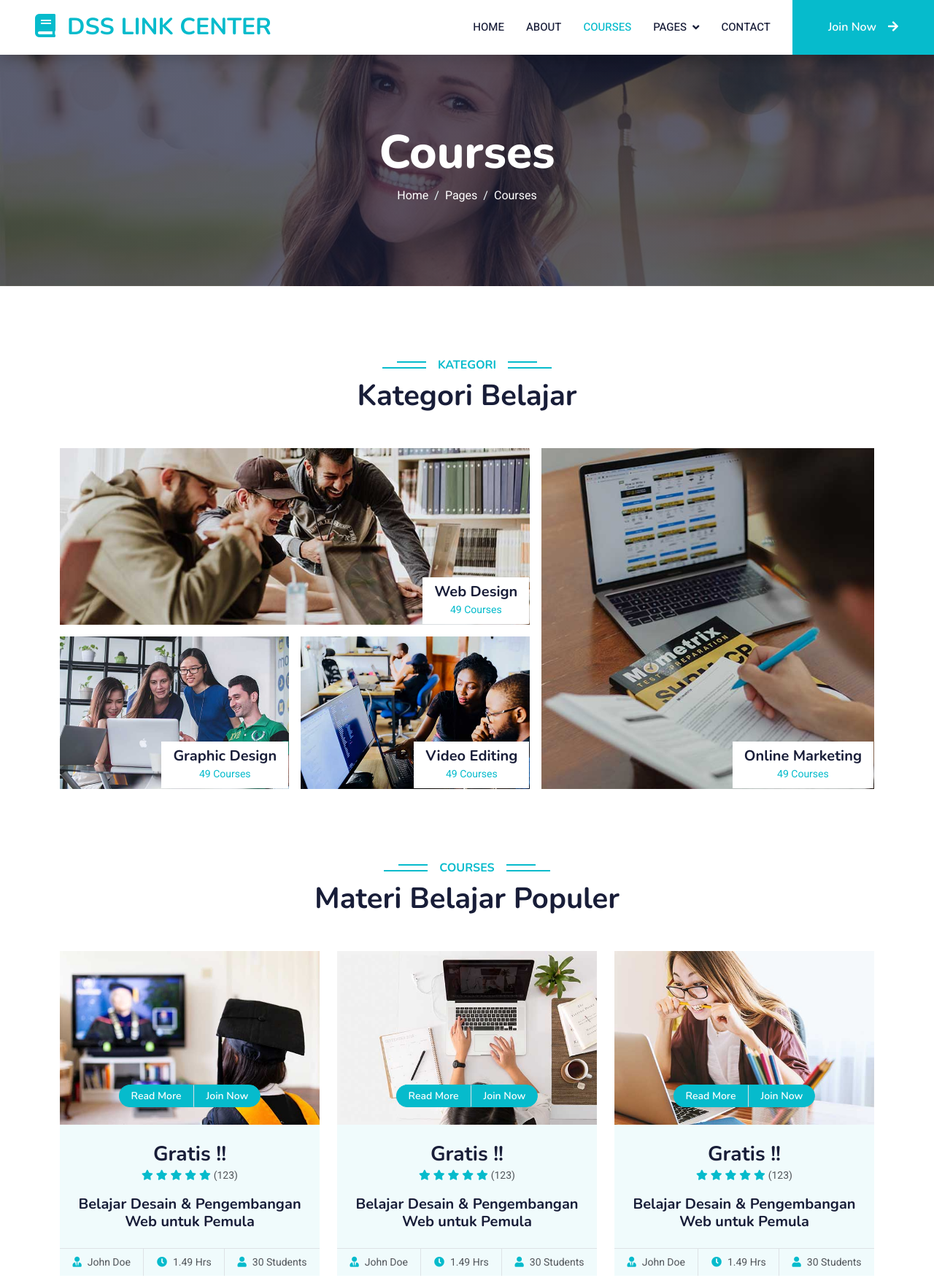
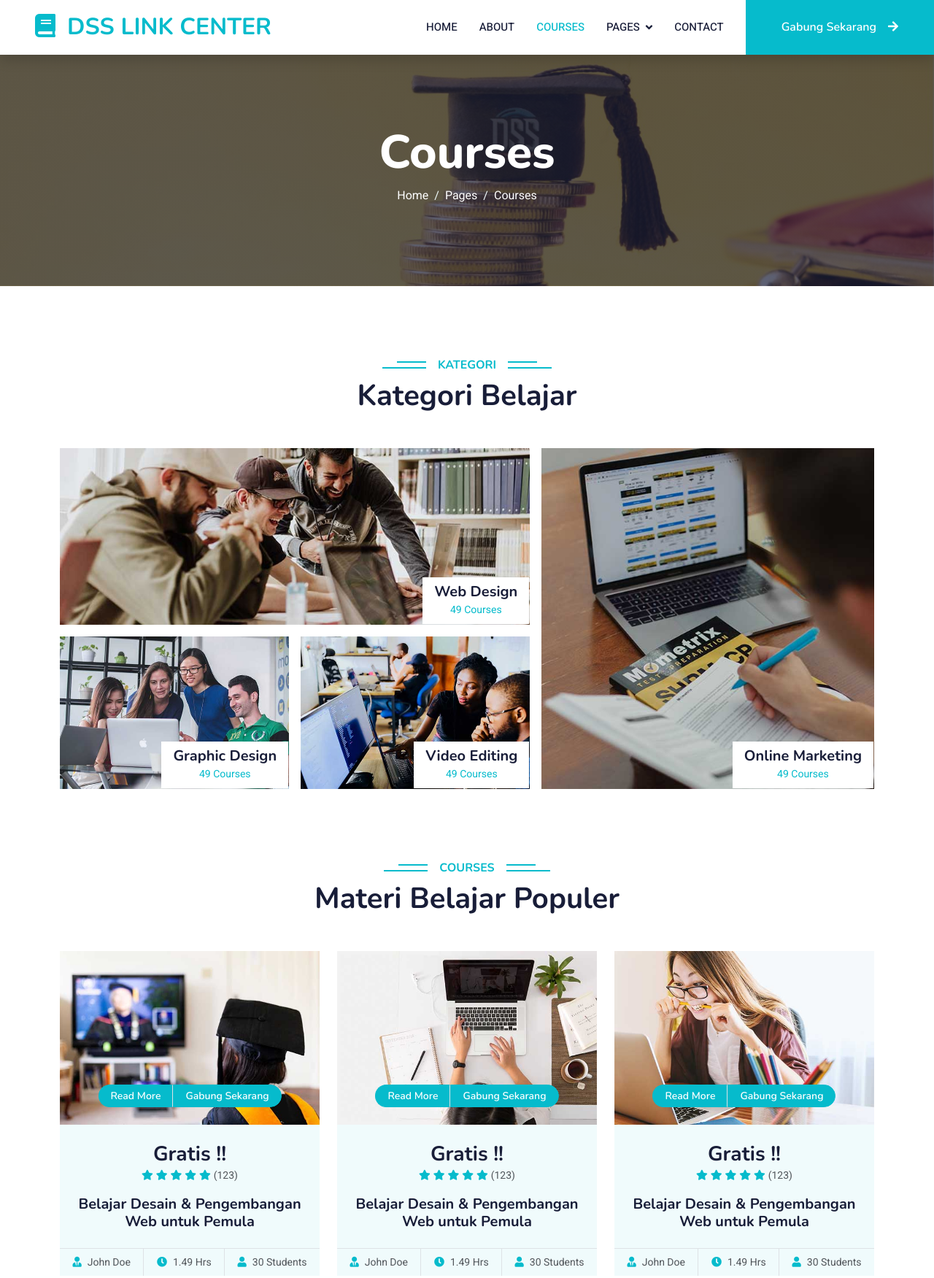
Before and after one commit to DediSuandiSetiawan/dss-learning, a plain HTML site: page courses.html in a window 1280 px wide. Shown: the top 1751 px of the page at 73% size. Drawn offline with nearby package versions, Linux system fonts and the light colour scheme.

Commit message:
Add files via upload

```diff
--- a/courses.html
+++ b/courses.html
@@ -64,7 +64,7 @@
                 </div>
                 <a href="contact.html" class="nav-item nav-link">Contact</a>
             </div>
-            <a href="" class="btn btn-primary py-4 px-lg-5 d-none d-lg-block">Join Now<i class="fa fa-arrow-right ms-3"></i></a>
+            <a href="" class="btn btn-primary py-4 px-lg-5 d-none d-lg-block">Gabung Sekarang<i class="fa fa-arrow-right ms-3"></i></a>
         </div>
     </nav>
     <!-- Navbar End -->
@@ -158,7 +158,7 @@
                             <img class="img-fluid" src="img/course-1.jpg" alt="">
                             <div class="w-100 d-flex justify-content-center position-absolute bottom-0 start-0 mb-4">
                                 <a href="#" class="flex-shrink-0 btn btn-sm btn-primary px-3 border-end" style="border-radius: 30px 0 0 30px;">Read More</a>
-                                <a href="#" class="flex-shrink-0 btn btn-sm btn-primary px-3" style="border-radius: 0 30px 30px 0;">Join Now</a>
+                                <a href="#" class="flex-shrink-0 btn btn-sm btn-primary px-3" style="border-radius: 0 30px 30px 0;">Gabung Sekarang</a>
                             </div>
                         </div>
                         <div class="text-center p-4 pb-0">
@@ -186,7 +186,7 @@
                             <img class="img-fluid" src="img/course-2.jpg" alt="">
                             <div class="w-100 d-flex justify-content-center position-absolute bottom-0 start-0 mb-4">
                                 <a href="#" class="flex-shrink-0 btn btn-sm btn-primary px-3 border-end" style="border-radius: 30px 0 0 30px;">Read More</a>
-                                <a href="#" class="flex-shrink-0 btn btn-sm btn-primary px-3" style="border-radius: 0 30px 30px 0;">Join Now</a>
+                                <a href="#" class="flex-shrink-0 btn btn-sm btn-primary px-3" style="border-radius: 0 30px 30px 0;">Gabung Sekarang</a>
                             </div>
                         </div>
                         <div class="text-center p-4 pb-0">
@@ -214,7 +214,7 @@
                             <img class="img-fluid" src="img/course-3.jpg" alt="">
                             <div class="w-100 d-flex justify-content-center position-absolute bottom-0 start-0 mb-4">
                                 <a href="#" class="flex-shrink-0 btn btn-sm btn-primary px-3 border-end" style="border-radius: 30px 0 0 30px;">Read More</a>
-                                <a href="#" class="flex-shrink-0 btn btn-sm btn-primary px-3" style="border-radius: 0 30px 30px 0;">Join Now</a>
+                                <a href="#" class="flex-shrink-0 btn btn-sm btn-primary px-3" style="border-radius: 0 30px 30px 0;">Gabung Sekarang</a>
                             </div>
                         </div>
                         <div class="text-center p-4 pb-0">
--- a/css/style.css
+++ b/css/style.css
@@ -197,7 +197,7 @@
 }
 
 .page-header {
-    background: linear-gradient(rgba(24, 29, 56, .7), rgba(24, 29, 56, .7)), url(../img/carousel-1.jpg);
+    background: linear-gradient(rgba(24, 29, 56, .7), rgba(24, 29, 56, .7)), url(../img/carousel-3.jpg);
     background-position: center center;
     background-repeat: no-repeat;
     background-size: cover;
```
Also changed, not shown: 404.html (+1 -1 lines), about.html (+1 -1 lines), contact.html (+1 -1 lines), team.html (+1 -1 lines), testimonial.html (+1 -1 lines).
